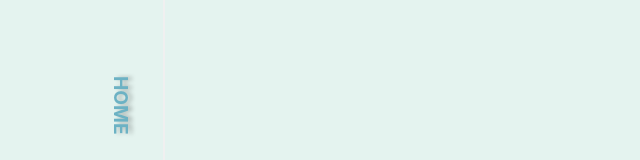
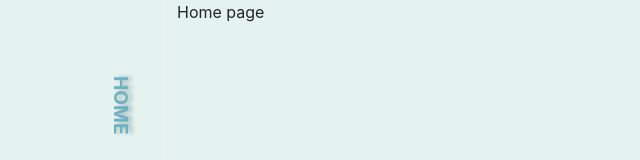
Before and after one commit to LiangT721/taylor_launchpad-react-code-challenge, a React (Create React App) app: page / in a window 1280 px wide. Shown: the top 160 px of the page, without its empty margins (0-640 px from the left). Built offline with nearby package versions, Linux system fonts and the light colour scheme.

Commit message:
Create home page from homepage-branch

```diff
--- a/src/App.js
+++ b/src/App.js
@@ -1,16 +1,22 @@
 import "./App.scss";
 
+import { Routes, Route } from "react-router-dom";
+
 import Nav from "./components/nav/nav.component";
+import Homepage from "./pages/homepage/homepage.component";
 
 function App() {
   return (
-      <div className="app container conntainer-xxl">
-        <div className="row">
-          <Nav />
-          <div className="pages col-11">
-          </div>
+    <div className="app container conntainer-xxl">
+      <div className="row">
+        <Nav />
+        <div className="pages col-11">
+          <Routes>
+            <Route path="/" element={<Homepage />} />
+          </Routes>
         </div>
       </div>
+    </div>
   );
 }
 
--- /dev/null
+++ b/src/pages/homepage/homepage.component.jsx
@@ -0,0 +1,14 @@
+import React from "react";
+
+import './homepage.component';
+
+const Homepage = () => {
+
+    return(
+        <div className="homepage">
+        Home page
+        </div>
+    )
+}
+
+export default Homepage;
```
Also changed, not shown: src/pages/homepage/homepage.style.scss (added).
